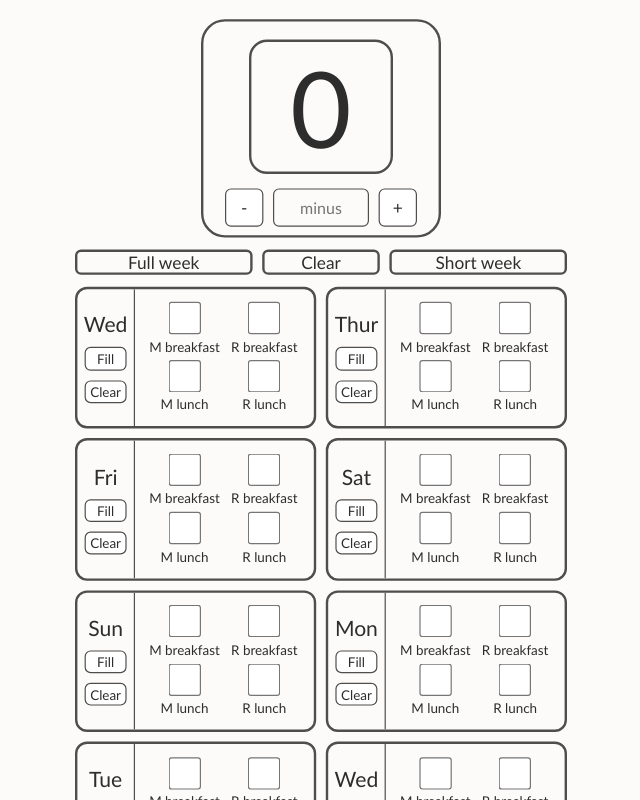
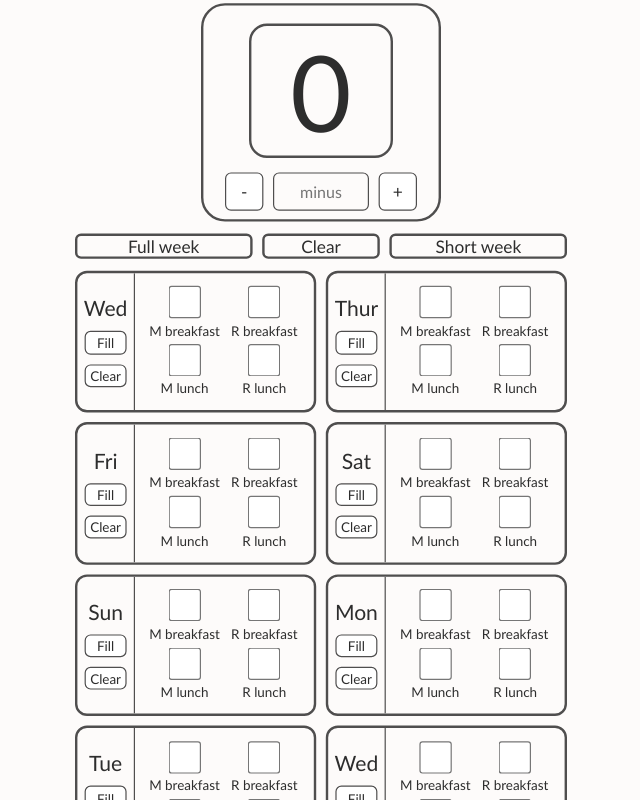
Before and after one commit to MsFairyViolet/AppleCounterReact, a Next.js app: page / in a window 1280 px wide. Shown: the top 800 px of the page, without its empty margins (319-959 px from the left). Built offline with nearby package versions, Linux system fonts and the light colour scheme.

Commit message:
1 CSS Change

```diff
--- a/src/app/globals.css
+++ b/src/app/globals.css
@@ -30,7 +30,7 @@
 
     body{
         transform: scale(1.2);
-        margin-top: 10vh;
+        margin-top: 8vh;
     }
 }
 
```
